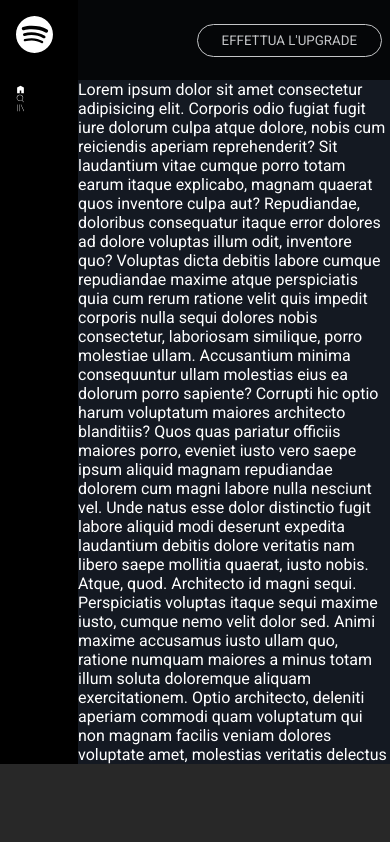
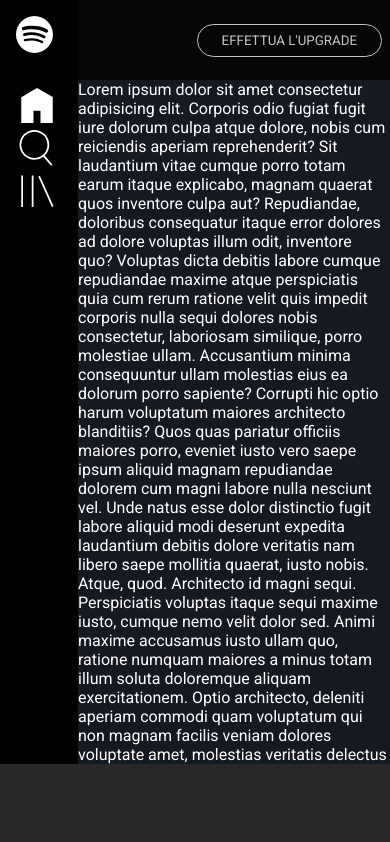
Before and after one commit to Giulia-Ciampelli/html-css-spotifyweb, a plain HTML site: page index.html in a window 390 px wide. Shown: the top 842 px of the page. Drawn offline with Linux system fonts and the light colour scheme.

Commit message:
docs: style responsive nav

```diff
--- a/assets/style.css
+++ b/assets/style.css
@@ -193,12 +193,16 @@ footer {
         .links {
             padding: 1rem;
 
-            img {
-                width: 80%;
-            }
+            .icon {
+                width: max-content;
 
-            .d-n-xs {
-                display: none;
+                .img-xs {
+                    width: 42px;
+                }
+
+                .d-n-xs {
+                    display: none;
+                }
             }
         }
     }
--- a/index.html
+++ b/index.html
@@ -44,7 +44,7 @@
         <div class="links">
             <div class="icon">
                 <a href="" class="hover-white">
-                    <img src="./assets/img/home.svg" alt="Home">
+                    <img src="./assets/img/home.svg" class="img-xs" alt="Home">
                     <span class="d-n-xs">
                         Home
                     </span>
@@ -52,7 +52,7 @@
             </div>
             <div class="icon">
                 <a href="" class="hover-white">
-                    <img src="./assets/img/search.svg" alt="Cerca">
+                    <img src="./assets/img/search.svg" class="img-xs" alt="Cerca">
                     <span class="d-n-xs">
                         Cerca
                     </span>
@@ -60,7 +60,7 @@
             </div>
             <div class="icon">
                 <a href="" class="hover-white">
-                    <img src="./assets/img/libreria.svg" alt="Libreria">
+                    <img src="./assets/img/libreria.svg" class="img-xs" alt="Libreria">
                     <span class="d-n-xs">
                         La tua libreria
                     </span>
```
